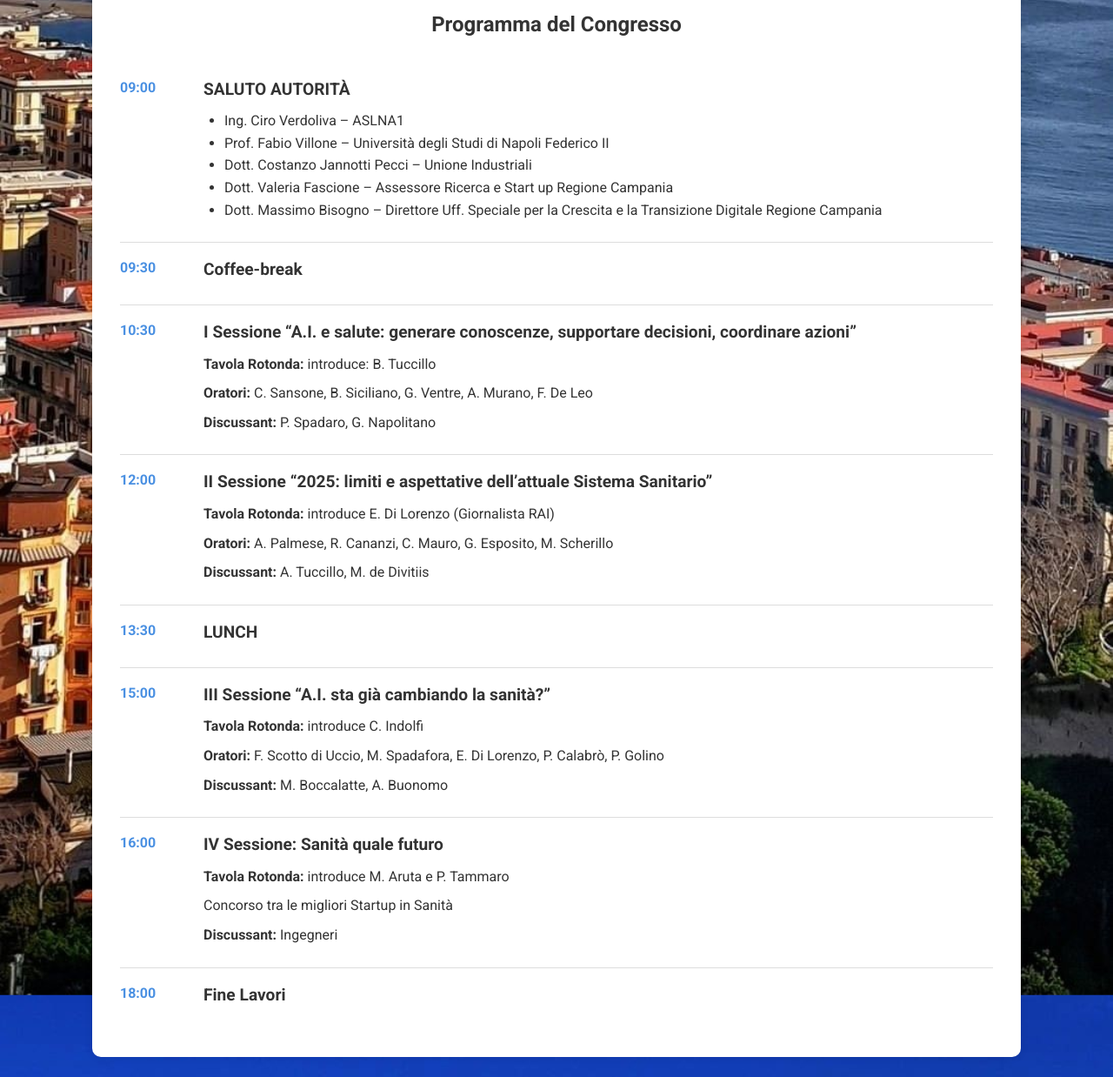
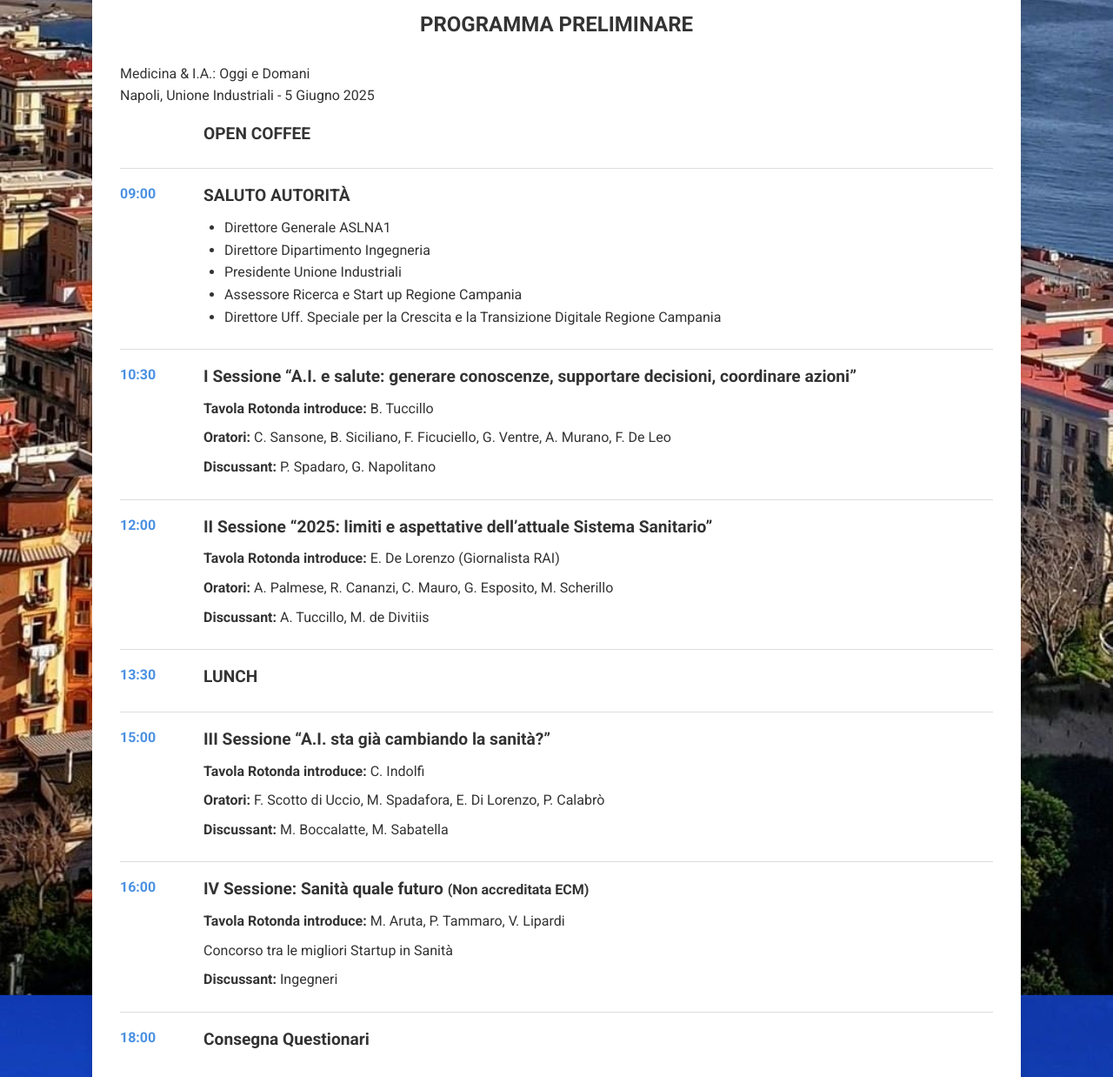
Before and after one commit to medicinaeiaoggiedomani/medicinaeiaoggiedomani.github.io, a plain HTML site: page index.html in a window 1280 px wide. Shown: the part 1259-2497 px from the top of the page at 87% size. Drawn offline with Linux system fonts and the light colour scheme.

Commit message:
Update index.html

```diff
--- a/index.html
+++ b/index.html
@@ -371,17 +371,14 @@
   <!-- Cookie Consent Banner -->
   <script src="https://cdnjs.cloudflare.com/ajax/libs/cookieconsent2/3.1.0/cookieconsent.min.js"></script>
   <script>
-    window.addEventListener("load", function(){
+    window.addEventListener('load',function(){
       window.cookieconsent.initialise({
-        type: "opt-in",
-        palette: { popup: { background: "#000" }, button: { background: "#f1d600" } },
-        position: "bottom",
-        content: {
-          message: "Ai sensi del regolamento (UE) 2016/679, i dati personali saranno trattati nel rispetto delle normative vigenti sulla protezione dei dati personali e utilizzati esclusivamente per informare su altri eventi e iniziative.",
-          dismiss: "Accetta",
-          deny: "Rifiuta",
-          link: "Leggi di più",
-          href: "https://www.garanteprivacy.it/documents/10160/0/Regolamento+UE+2016+679.+Arricchito+con+riferimenti+ai+Considerando+Aggiornato+alle+rettifiche+pubblicate+sulla+Gazzetta+Ufficiale++dell%27Unione+europea+127+del+23+maggio+2018.pdf/1bd9bde0-d074-4ca8-b37d-82a3478fd5d3?version=1.9"
+        type:'opt-in',
+        palette:{ popup:{ background:'rgba(0,123,255,0.8)' }, button:{ background:'#007bff' } },
+        position:'bottom',
+        content:{
+          message:'Ai sensi del regolamento (UE) 2016/679, i dati personali saranno trattati nel rispetto delle normative vigenti sulla protezione dei dati personali e utilizzati esclusivamente per informare su altri eventi e iniziative.',
+          dismiss:'Accetta', deny:'Rifiuta', link:'Leggi di più', href:'privacy.html'
         }
       });
     });
@@ -434,89 +431,69 @@
 
     <!-- Sezione Programma -->
     <section class="schedule" id="programma">
-      <h2>Programma del Congresso</h2>
-
-      <!-- 09:00 - SALUTO AUTORITÀ -->
+      <h2>PROGRAMMA PRELIMINARE</h2>
+      <p>Medicina &amp; I.A.: Oggi e Domani</p>
+      <p>Napoli, Unione Industriali - 5 Giugno 2025</p>
+      <div class="session">
+        <div class="time"></div>
+        <div class="details"><h3>OPEN COFFEE</h3></div>
+      </div>
       <div class="session">
         <div class="time">09:00</div>
         <div class="details">
           <h3>SALUTO AUTORITÀ</h3>
           <ul>
-            <li>Ing. Ciro Verdoliva – ASLNA1</li>
-            <li>Prof. Fabio Villone – Università degli Studi di Napoli Federico II</li>
-            <li>Dott. Costanzo Jannotti Pecci – Unione Industriali</li>
-            <li>Dott. Valeria Fascione – Assessore Ricerca e Start up Regione Campania</li>
-            <li>Dott. Massimo Bisogno – Direttore Uff. Speciale per la Crescita e la Transizione Digitale Regione Campania</li>
+            <li>Direttore Generale ASLNA1</li>
+            <li>Direttore Dipartimento Ingegneria</li>
+            <li>Presidente Unione Industriali</li>
+            <li>Assessore Ricerca e Start up Regione Campania</li>
+            <li>Direttore Uff. Speciale per la Crescita e la Transizione Digitale Regione Campania</li>
           </ul>
         </div>
       </div>
-
-      <!-- 09:30 - Coffee-break -->
-      <div class="session">
-        <div class="time">09:30</div>
-        <div class="details">
-          <h3>Coffee-break</h3>
-        </div>
-      </div>
-
-      <!-- 10:30 - I Sessione “A.I. e salute: generare conoscenze, supportare decisioni, coordinare azioni” -->
       <div class="session">
         <div class="time">10:30</div>
         <div class="details">
           <h3>I Sessione “A.I. e salute: generare conoscenze, supportare decisioni, coordinare azioni”</h3>
-          <p><strong>Tavola Rotonda:</strong> introduce: B. Tuccillo</p>
-          <p><strong>Oratori:</strong> C. Sansone, B. Siciliano, G. Ventre, A. Murano, F. De Leo</p>
+          <p><strong>Tavola Rotonda introduce:</strong> B. Tuccillo</p>
+          <p><strong>Oratori:</strong> C. Sansone, B. Siciliano, F. Ficuciello, G. Ventre, A. Murano, F. De Leo</p>
           <p><strong>Discussant:</strong> P. Spadaro, G. Napolitano</p>
         </div>
       </div>
-
-      <!-- 12:00 - II Sessione “2025: limiti e aspettative dell’attuale Sistema Sanitario” -->
       <div class="session">
         <div class="time">12:00</div>
         <div class="details">
           <h3>II Sessione “2025: limiti e aspettative dell’attuale Sistema Sanitario”</h3>
-          <p><strong>Tavola Rotonda:</strong> introduce E. Di Lorenzo (Giornalista RAI)</p>
+          <p><strong>Tavola Rotonda introduce:</strong> E. De Lorenzo (Giornalista RAI)</p>
           <p><strong>Oratori:</strong> A. Palmese, R. Cananzi, C. Mauro, G. Esposito, M. Scherillo</p>
           <p><strong>Discussant:</strong> A. Tuccillo, M. de Divitiis</p>
         </div>
       </div>
-
-      <!-- 13:30 - LUNCH -->
       <div class="session">
         <div class="time">13:30</div>
-        <div class="details">
-          <h3>LUNCH</h3>
-        </div>
+        <div class="details"><h3>LUNCH</h3></div>
       </div>
-
-      <!-- 15:00 - III Sessione “A.I. sta già cambiando la sanità?” -->
       <div class="session">
         <div class="time">15:00</div>
         <div class="details">
           <h3>III Sessione “A.I. sta già cambiando la sanità?”</h3>
-          <p><strong>Tavola Rotonda:</strong> introduce C. Indolfi</p>
-          <p><strong>Oratori:</strong> F. Scotto di Uccio, M. Spadafora, E. Di Lorenzo, P. Calabrò, P. Golino</p>
-          <p><strong>Discussant:</strong> M. Boccalatte, A. Buonomo</p>
+          <p><strong>Tavola Rotonda introduce:</strong> C. Indolfi</p>
+          <p><strong>Oratori:</strong> F. Scotto di Uccio, M. Spadafora, E. Di Lorenzo, P. Calabrò</p>
+          <p><strong>Discussant:</strong> M. Boccalatte, M. Sabatella</p>
         </div>
       </div>
-
-      <!-- 16:00 - IV Sessione: Sanità quale futuro -->
       <div class="session">
         <div class="time">16:00</div>
         <div class="details">
-          <h3>IV Sessione: Sanità quale futuro</h3>
-          <p><strong>Tavola Rotonda:</strong> introduce M. Aruta e P. Tammaro</p>
+          <h3>IV Sessione: Sanità quale futuro <small>(Non accreditata ECM)</small></h3>
+          <p><strong>Tavola Rotonda introduce:</strong> M. Aruta, P. Tammaro, V. Lipardi</p>
           <p>Concorso tra le migliori Startup in Sanità</p>
           <p><strong>Discussant:</strong> Ingegneri</p>
         </div>
       </div>
-
-      <!-- 18:00 - Fine Lavori -->
       <div class="session">
         <div class="time">18:00</div>
-        <div class="details">
-          <h3>Fine Lavori</h3>
-        </div>
+        <div class="details"><h3>Consegna Questionari</h3></div>
       </div>
     </section>
 
@@ -646,11 +623,21 @@
     <!-- Sezione Contatti -->
     <section class="contacts" id="contatti">
       <h2>Contatti</h2>
-      <p><strong>Segreteria Organizzativa &amp; Segreteria ECM</strong></p>
-      <p>Aritur srl - MDG Solutions</p>
-      <p>Via S. Giacomo, 37 – 80133 Napoli &nbsp;&nbsp;&nbsp; | &nbsp;&nbsp;&nbsp; Via M. Kerbaker, 23 – 80129 Napoli</p>
-      <p>Tel.: 081.5528969 &nbsp;&nbsp;&nbsp; Fax: 081.5520877 &nbsp;&nbsp;&nbsp; Tel.: 389 9098429</p>
-      <p>Email: <a href="mailto:aritur@aritur.it" style="color: blue; text-decoration: underline;">aritur@aritur.it</a></p>
+      <div class="contacts-grid">
+        <div class="contact-block">
+          <h3>Segreteria Organizzativa</h3>
+          <p>Aritur Srl</p>
+          <p>Via S. Giacomo, 37 - 80133 Napoli</p>
+          <p>Tel. 081.5528969 Fax 081.5520877</p>
+          <p>Email: <a href="mailto:aritur@aritur.it">aritur@aritur.it</a></p>
+        </div>
+        <div class="contact-block">
+          <h3>Provider ECM id. 7259</h3>
+          <p>MDG Solutions Srls</p>
+          <p>Via M. Kerbaker, 23 - 80129 Napoli</p>
+          <p>Tel. 389 9098429</p>
+        </div>
+      </div>
     </section>
   </div>
   <!-- Footer -->
```
